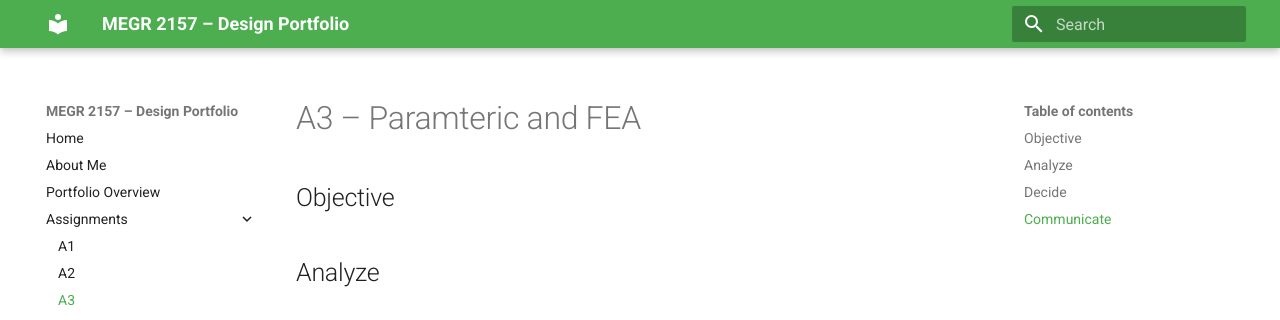
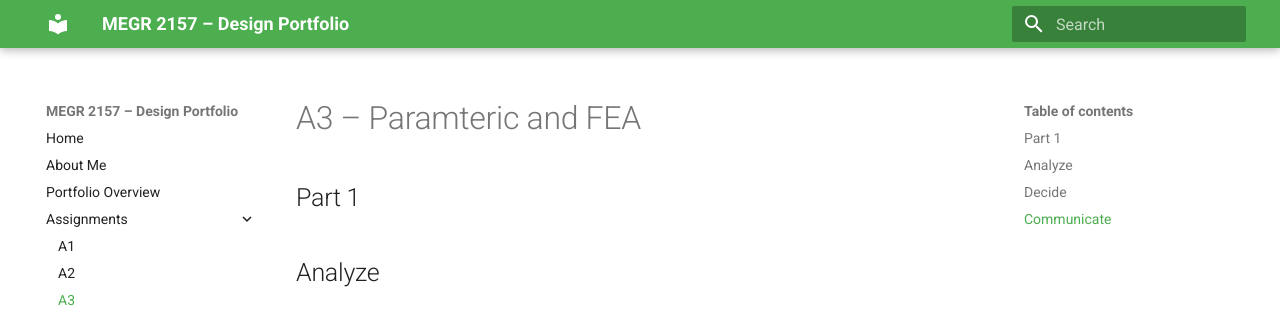
Before and after one commit to brandonhudson11/megr2157-portfolio, an MkDocs documentation site: the page built from docs/assignments/A03/index.md, in a window 1280 px wide. Shown: the top 320 px of the page. Built offline with MkDocs 1.6.1 and Material for MkDocs 9.7.7, drawn with Linux system fonts in a browser that asks for light colours.

Commit message:
Update section header from Objective to Part 1

```diff
--- a/docs/assignments/A03/index.md
+++ b/docs/assignments/A03/index.md
@@ -1,6 +1,6 @@
 # A3 – Paramteric and FEA
 
-## Objective
+## Part 1
 
 
 ## Analyze
```
